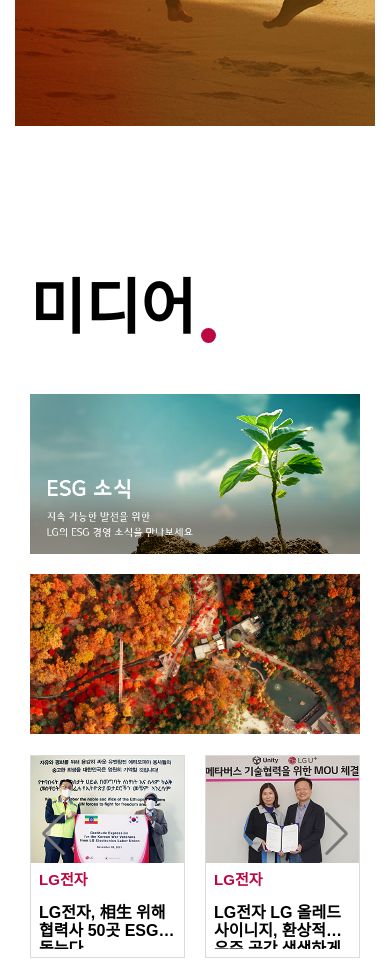
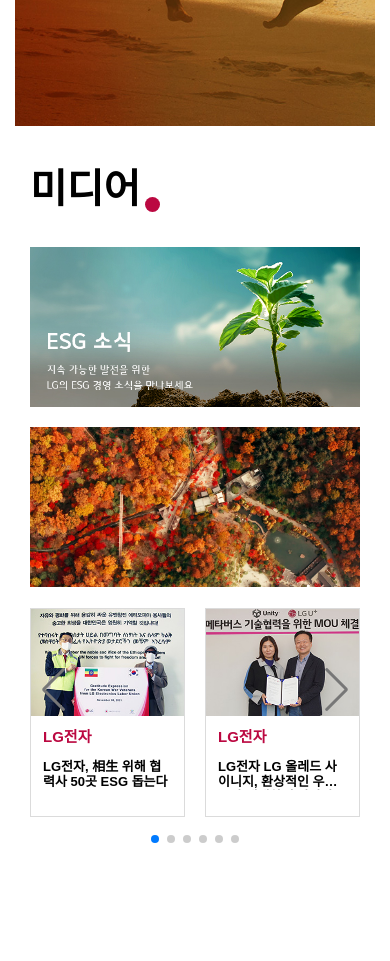
Before and after one commit to Ginny-choi/lgstudy, a plain HTML site: page index.html in a window 390 px wide. Shown: the part 720-1681 px from the top of the page. After the commit the page ends 1580 px from the top, so only its background shows below. Drawn offline with Linux system fonts and the light colour scheme.

Commit message:
미디어 영역 반응형 완료

```diff
--- a/assets/scss/lgstyle.scss
+++ b/assets/scss/lgstyle.scss
@@ -504,6 +504,10 @@
 #media-section {
 	padding: 100px 0;
 
+	@media all and (max-width: 920px) {
+		padding: 10.8695652vw 0;
+	}
+
 	.container {
 		@media all and (max-width: 1025px) {
 			padding: 0 30px;
@@ -522,6 +526,14 @@
 				font-size: 60px;
 				color: #000;
 				position: relative;
+				margin-top: 0;
+
+				@media all and (max-width: 768px) {
+					font-size: 50px;
+				}
+				@media all and (max-width: 576px) {
+					font-size: 40px;
+				}
 
 				&::after {
 					display: block;
@@ -598,7 +610,13 @@
 
 							@media all and (max-width: 1025px) {
 								padding: 5.29%;
-								height: 2.96%;
+							}
+							@media all and (max-width: 920px) {
+								height: 120px;
+							}
+							@media all and (max-width: 576px) {
+								height: 100px;
+								padding: 12px;
 							}
 							h3 {
 								margin: 0;
@@ -625,6 +643,11 @@
 
 								@media all and (max-width: 920px) {
 									font-size: 16px;
+									height: 50px;
+								}
+								@media all and (max-width: 576px) {
+									font-size: 13px;
+									height: auto;
 								}
 							}
 						}
```
Also changed, not shown: assets/css/lgstyle.min.css, 1 other file.
